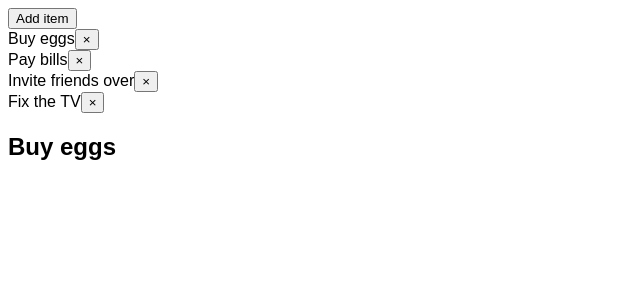
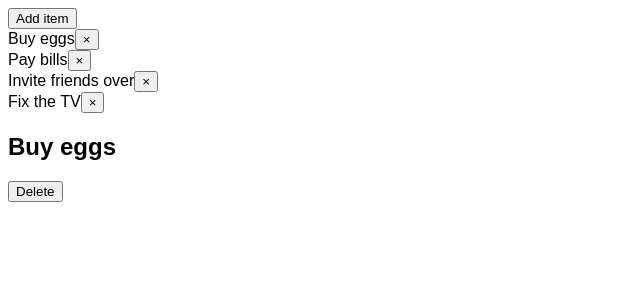
Before and after one commit to jacob-ruiz/editor-v3, a React (Create React App) app: page / in a window 1280 px wide. Shown: the top 300 px of the page, without its empty margins (0-640 px from the left). Built offline with nearby package versions, Linux system fonts and the light colour scheme.

Commit message:
can delete from page

```diff
--- a/src/App.js
+++ b/src/App.js
@@ -58,6 +58,7 @@ export default function App() {
       {/* Middle */}
       <div className="center-panel">
         <h2>{activeItem.text}</h2>
+        <button onClick={() => removeItem(activeItem.id)}>Delete</button>
       </div>
     </div>
   );
```
